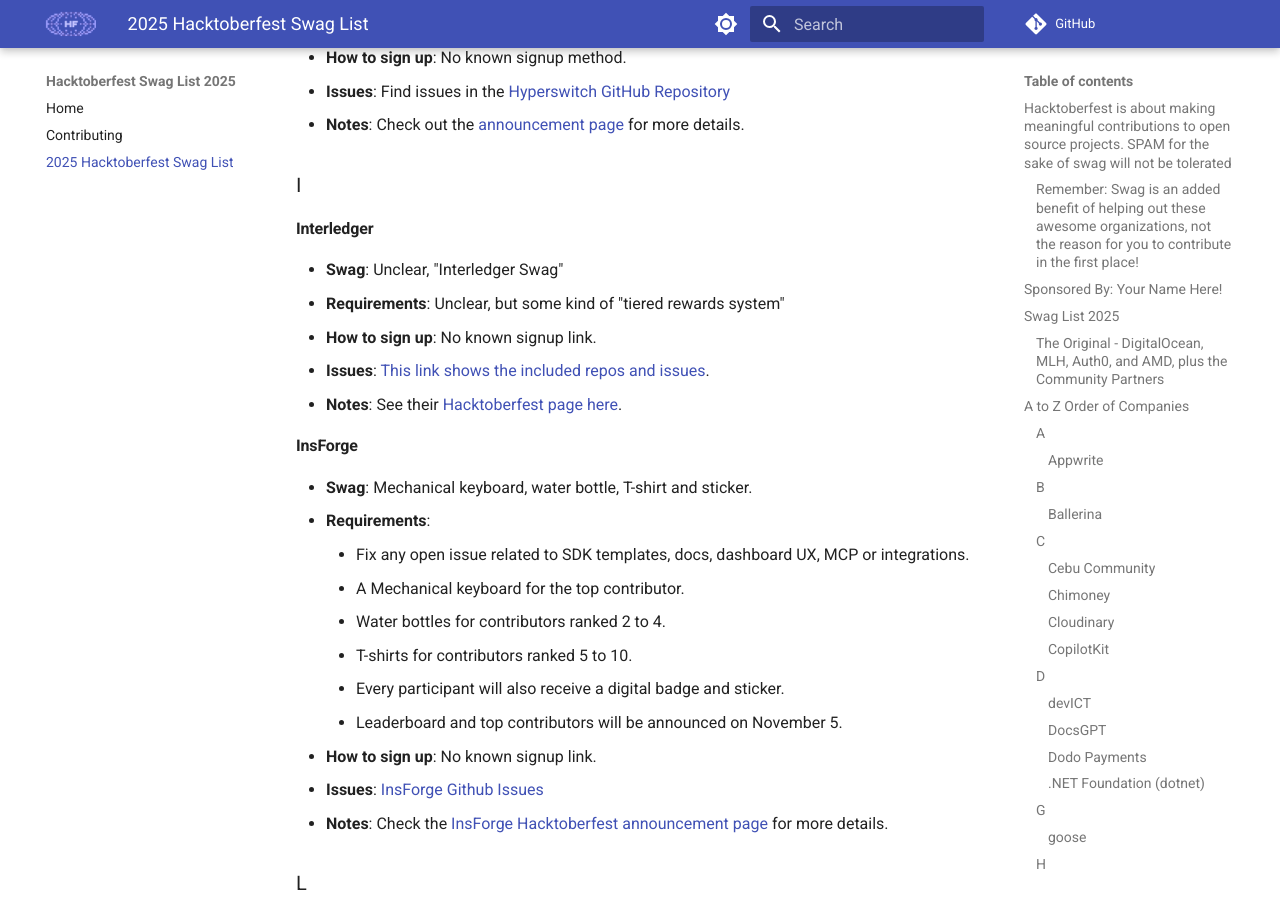
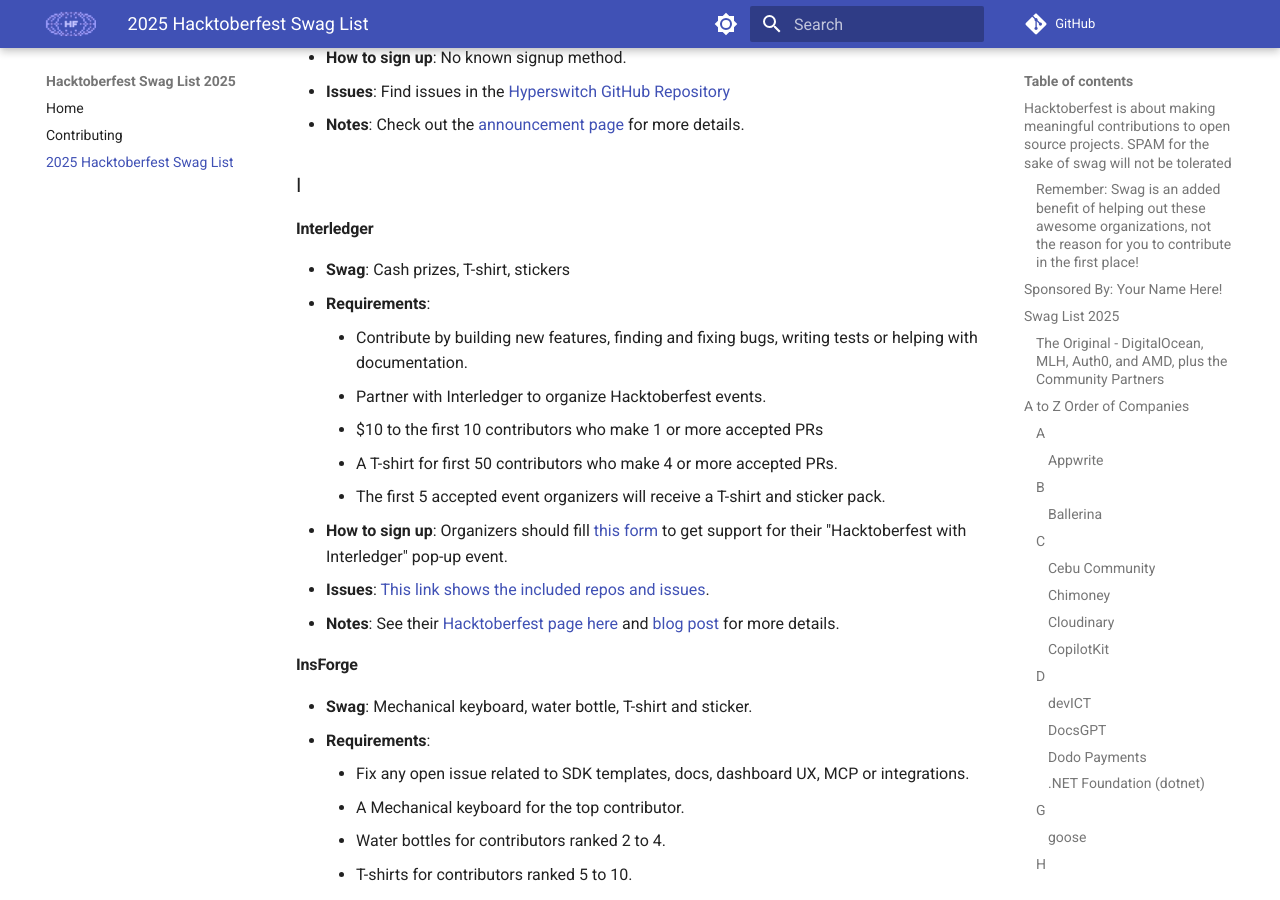
Before and after one commit to crweiner/hacktoberfest-swag-list, an MkDocs documentation site: the page built from docs/list.md, in a window 1280 px wide and 900 px high, scrolled down 5649 px. Built offline with MkDocs 1.6.1 and Material for MkDocs 9.7.7, drawn with Linux system fonts in a browser that asks for light colours; plug-ins that fetch from the network failed and are left out; comment, search, counter and statistics services are not loaded.

Commit message:
fix: update interledger

```diff
--- a/docs/list.md
+++ b/docs/list.md
@@ -170,11 +170,16 @@
 
 #### Interledger
 
-- **Swag**: Unclear, "Interledger Swag"
-- **Requirements**: Unclear, but some kind of "tiered rewards system"
-- **How to sign up**: No known signup link.
+- **Swag**: Cash prizes, T-shirt, stickers
+- **Requirements**:
+    - Contribute by building new features, finding and fixing bugs, writing tests or helping with documentation.
+    - Partner with Interledger to organize Hacktoberfest events.
+    - $10 to the first 10 contributors who make 1 or more accepted PRs
+    - A T-shirt for first 50 contributors who make 4 or more accepted PRs.
+    - The first 5 accepted event organizers will receive a T-shirt and sticker pack.
+- **How to sign up**: Organizers should fill [this form](https://forms.gle/5m5zAvZk5CJDNnT47) to get support for their "Hacktoberfest with Interledger" pop-up event.
 - **Issues**: [This link shows the included repos and issues](https://github.com/search?q=topic%3Ahacktoberfest+org%3Ainterledger+fork%3Atrue+repo%3Awicg%2Fwebmonetization&type=repositories).
-- **Notes**: See their [Hacktoberfest page here](https://interledger.org/hacktoberfest).
+- **Notes**: See their [Hacktoberfest page here](https://interledger.org/hacktoberfest) and [blog post](https://interledger.org/news/hacktoberfest-interledger-2025-open-source-celebration) for more details.
 
 #### InsForge
 
```
